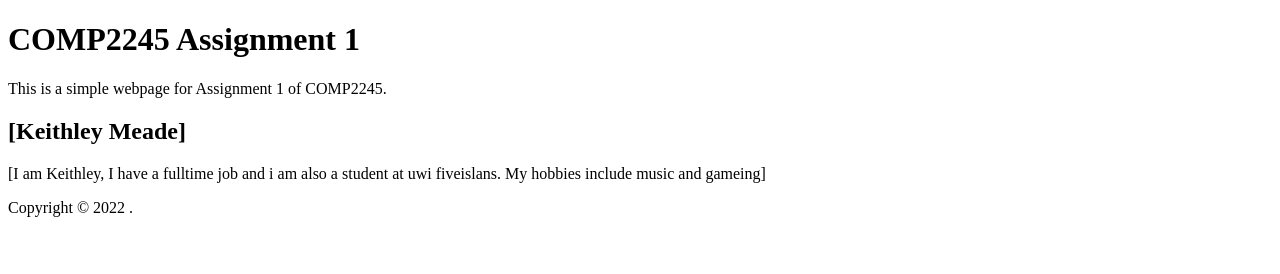
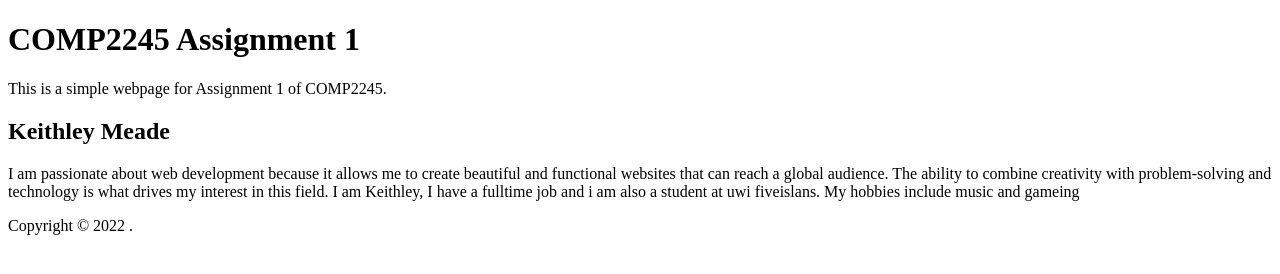
Before and after one commit to nephilim00/comp2245-assignment1, a plain HTML site: page index.html in a window 1280 px wide. Drawn offline with Linux system fonts and the light colour scheme.

Commit message:
Added new index.html file

```diff
--- a/index.html
+++ b/index.html
@@ -13,8 +13,9 @@ initial-scale=1.0">
 webpage for Assignment 1 of COMP2245.</p>
 </header>
 <main>
-<h2>[Keithley Meade]</h2>
-<p>[I am Keithley, I have a fulltime job and i am also a student at uwi fiveislans. My hobbies include music and gameing]</p>
+<h2>Keithley Meade</h2>
+<p>I am passionate about web development because it allows me to create beautiful and functional websites that can reach a global audience.
+    The ability to combine creativity with problem-solving and technology is what drives my interest in this field. I am Keithley, I have a fulltime job and i am also a student at uwi fiveislans. My hobbies include music and gameing</p>
 </main>
 <footer>
 <p>Copyright &copy; 2022 <Keithley Meade>.</p>
```
